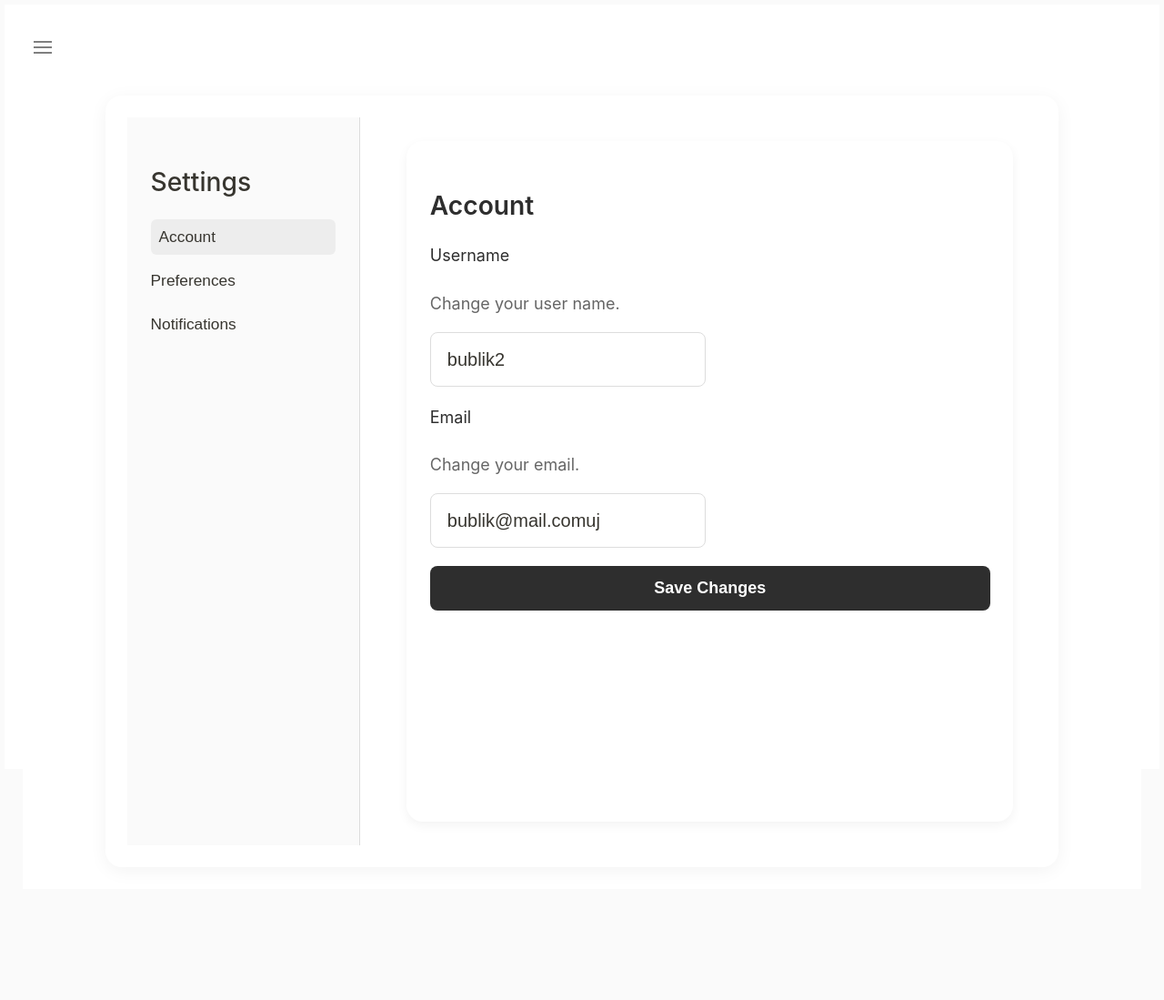
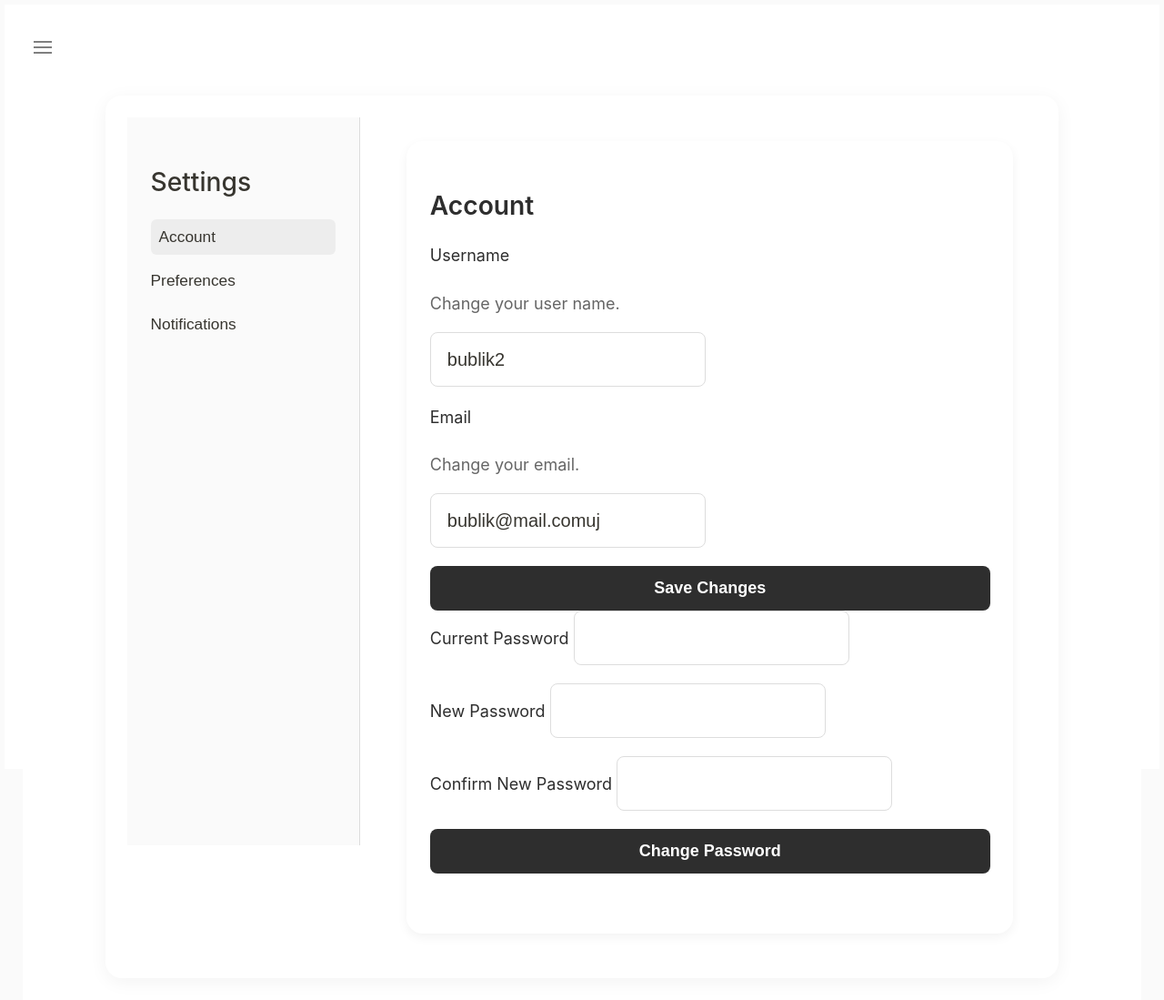
Before and after one commit to Violet0222/wishlist-app, a Flask app: page /settings in a window 1280 px wide. Shown: the whole page at 91% size. Before the commit the page ends 929 px from the top, so only its background shows below. Run offline with Flask 3, Linux system fonts and the light colour scheme; a user stored in the database is signed in.

Commit message:
add password change

```diff
--- a/app.py
+++ b/app.py
@@ -116,7 +116,27 @@ def settings():
     return render_template("settings.html", user_name=user_name, email=email)
 
 
+@app.route('/change_password', methods=['POST'])
+def change_password():
+    current_password = request.form['current_password']
+    new_password = request.form['new_password']
+    confirm_password = request.form['confirm_password']
 
+    user_id = session.get('user_id')
+    user = db.get_user_by_id(user_id)
+
+    if not bcrypt.check_password_hash (user['password'], current_password):
+        flash('Current password is incorrect.', 'error')
+    elif new_password != confirm_password:
+        flash('New passwords do not match.', 'error')
+    else:
+        password = bcrypt.generate_password_hash(new_password)
+        data_to_update = {}
+        data_to_update["password"] = password
+        response = db.update_user_details(user_id, data_to_update)
+        flash('Password updated successfully.', 'success')
+
+    return redirect(url_for('settings'))
 
 
 @app.route("/create_wishlist", methods=["GET", "POST"])
--- a/database.py
+++ b/database.py
@@ -131,6 +131,27 @@ def get_user(user_name, password):
     finally:
         if conn:
             conn.close()  #close the connection
+
+def get_user_by_id (user_id):
+    conn = get_db()
+    if conn is None:
+        print("Database connection failed")
+        return None
+    try:
+        cursor = conn.cursor()
+        # Query database for username
+        user = cursor.execute("""SELECT * FROM users WHERE id=?""", (user_id,)).fetchone()
+        # Ensure username exists and password is correct
+        if not user:
+            return None
+        return user
+    except sqlite3.OperationalError as e:
+        print("Failed to get user:", e)
+        return None
+
+
+
+
 
 def update_user_details (user_id, data):
     conn = get_db()
--- a/templates/settings.html
+++ b/templates/settings.html
@@ -48,6 +48,40 @@
 
         <button type="submit" class="save-button">Save Changes</button>
       </form>
+      <form
+        action="{{ url_for('change_password') }}"
+        method="POST"
+        class="change-password-form"
+      >
+        <div class="form-group">
+          <label for="current_password">Current Password</label>
+          <input
+            type="password"
+            id="current_password"
+            name="current_password"
+            required
+          />
+        </div>
+        <div class="form-group">
+          <label for="new_password">New Password</label>
+          <input
+            type="password"
+            id="new_password"
+            name="new_password"
+            required
+          />
+        </div>
+        <div class="form-group">
+          <label for="confirm_password">Confirm New Password</label>
+          <input
+            type="password"
+            id="confirm_password"
+            name="confirm_password"
+            required
+          />
+        </div>
+        <button type="submit" class="btn-primary">Change Password</button>
+      </form>
     </div>
 
     <!-- Placeholder for other sections -->
```
Also changed, not shown: wishlist.db, 1 other file.
